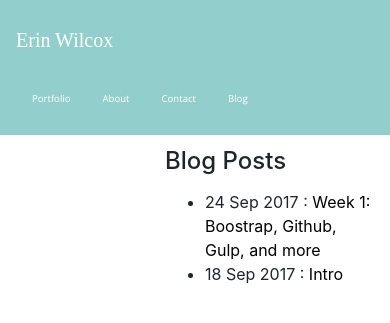
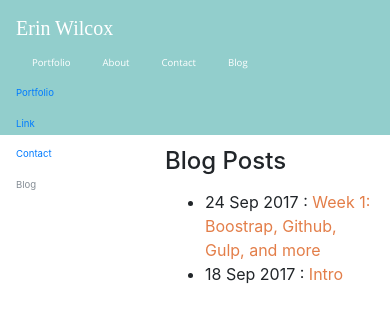
Before and after one commit to brookin8/brookin8.github.io, a Jekyll site: the page built from blog.html, in a window 390 px wide. Shown: the top 323 px of the page. Built offline with Jekyll 4.4.1, drawn with Linux system fonts in a browser that asks for light colours; nearby versions of some CDN libraries; some web fonts are replaced; library files that are not in the unit come from our copies.

Commit message:
Navbar collapse mobile

```diff
--- a/_includes/header.html
+++ b/_includes/header.html
@@ -44,30 +44,20 @@
           nav ul {
             display:none;
           }
-          nav.collapse {
+          .collapse {
             display: inline-block;
             position:relative;
             float:right;
-          }
-          a {
-            text-decoration:none;
-            color:#000000;
-          }
-          a.hover {
-            color:#E37E49;
           }
 
         }
 
       @media only screen
         and (min-width: 736px) {
-          nav.collapse {
+          .collapse {
             display: none;
           }
-          a {
-            text-decoration:none;
-            color:#000000;
-          }
+
           a.hover {
             color:#E37E49;
           }
--- a/blog.html
+++ b/blog.html
@@ -13,13 +13,11 @@
 				<p>
 					        <ul style="margin-left:150px;">
 			    			{% for post in site.posts %}
-			      			<li><span>{{ post.date | date_to_string }}</span> : <a href="{{ post.url }}">{{ post.title }}</a></li>
+			      			<li><span>{{ post.date | date_to_string }}</span> : <a href="{{ post.url }}" style="text-decoration:none; color:#E37E49;">{{ post.title }}</a></li>
 			    			{% endfor %}
 			  				</ul>
 				</p>
 		</div>
 	</div>
-</div>
-
 </body>
 </html>
```
